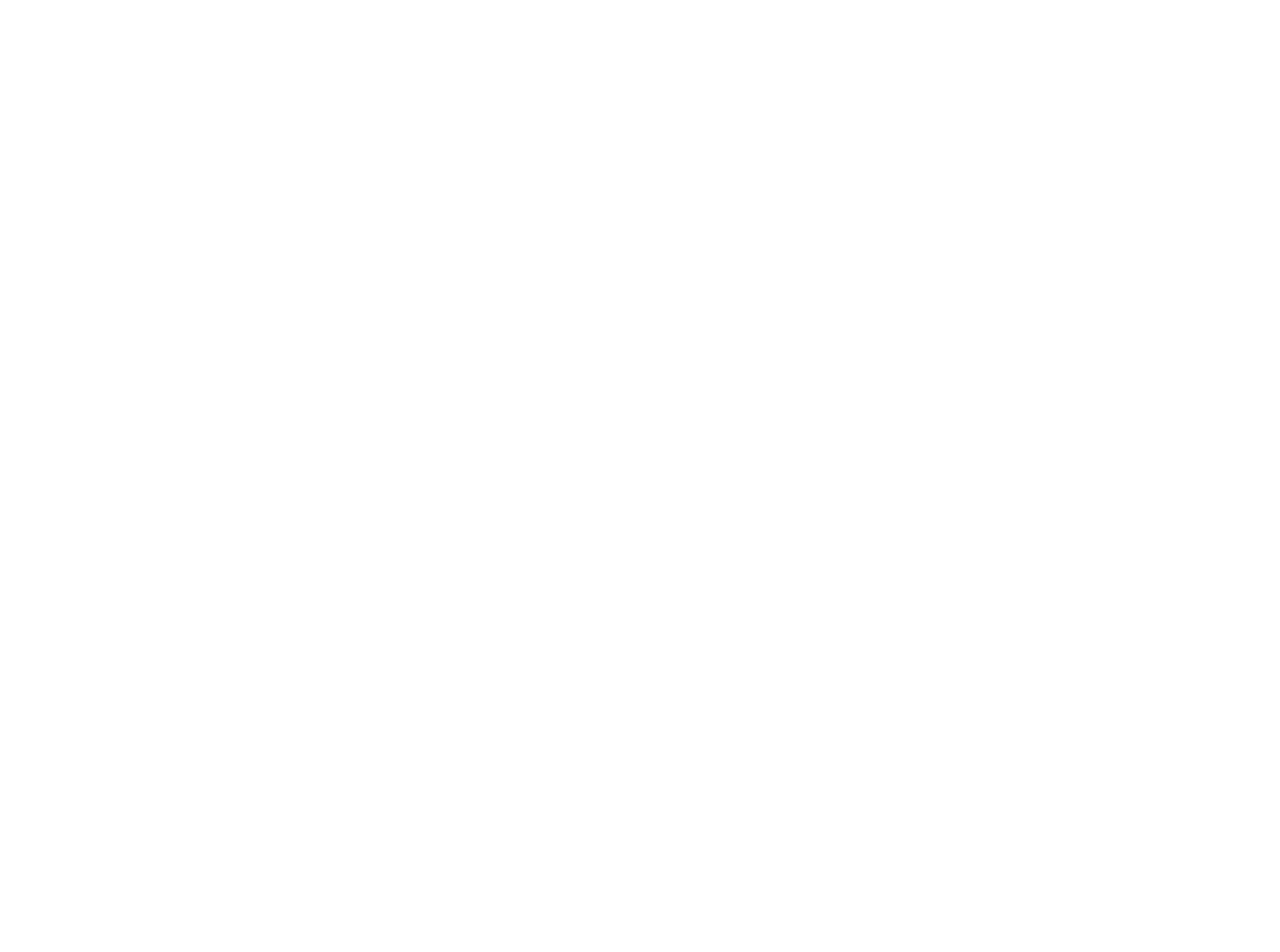
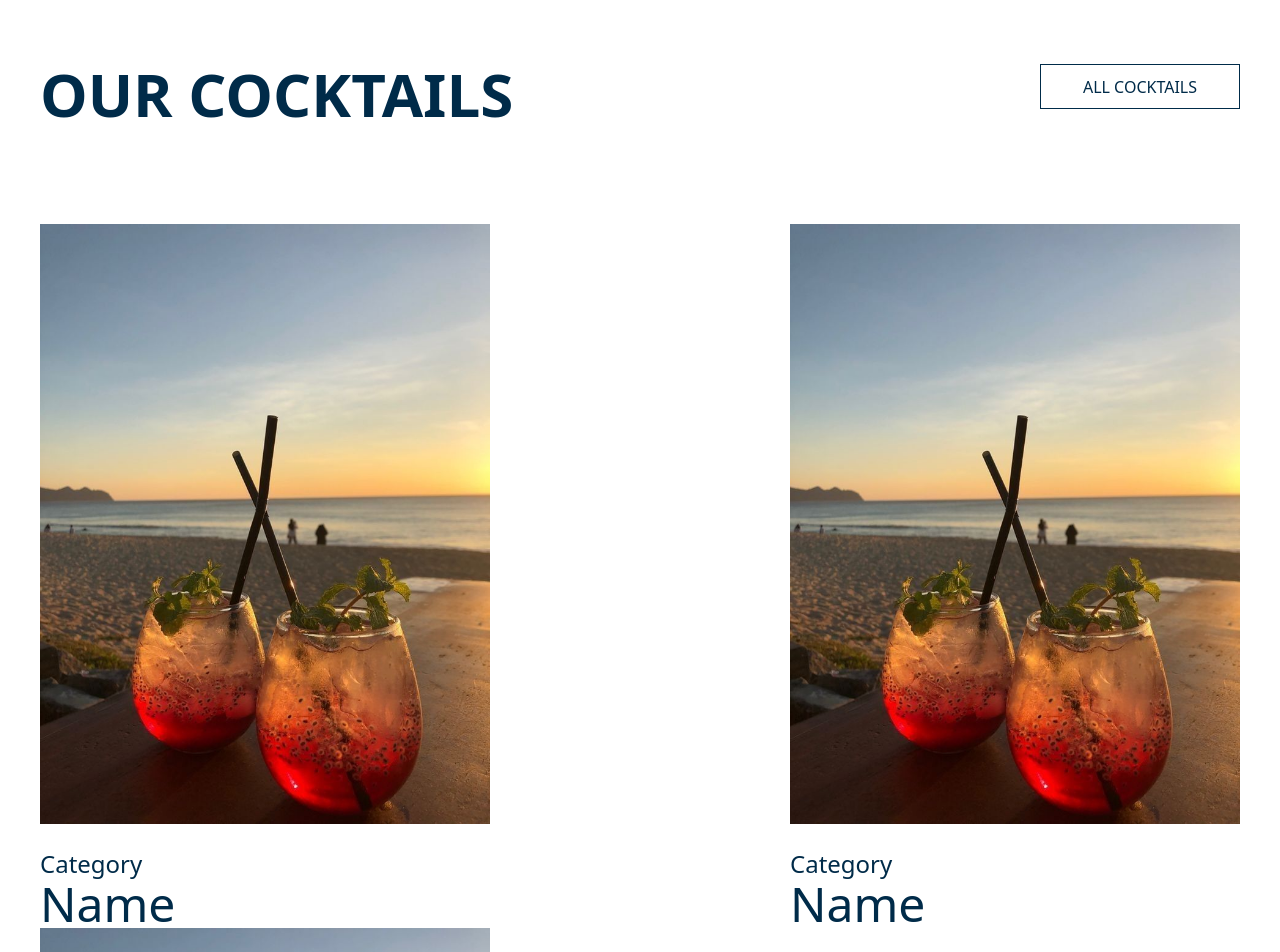
Before and after one commit to ThembaMtshelwane/summer-mixology, a React (Vite) app: page / in a window 1280 px wide. Shown: the part 60-1012 px from the top of the page. Before the commit the page ends 800 px from the top, so only its background shows below. Built offline with nearby package versions, Linux system fonts and the light colour scheme.

Commit message:
product layout

```diff
--- a/package.json
+++ b/package.json
@@ -10,6 +10,7 @@
     "preview": "vite preview"
   },
   "dependencies": {
+    "embla-carousel-react": "^8.2.0",
     "react": "^18.3.1",
     "react-dom": "^18.3.1"
   },
--- a/src/App.jsx
+++ b/src/App.jsx
@@ -1,8 +1,10 @@
 import Hero from "./components/Hero/Hero";
+import ProductSection from "./components/ProductSection/ProductSection";
 export default function App() {
   return (
     <section>
       <Hero />
+      <ProductSection />
     </section>
   );
 }
--- a/src/components/ProductSection/ProductSection.jsx
+++ b/src/components/ProductSection/ProductSection.jsx
@@ -2,7 +2,43 @@ import React from 'react'
 
 const ProductSection = () => {
   return (
-    <div>
+    <div className='w-full h-screen pt-[100px] px-10  text-[#002B49]'>
+        <div className='font-bold text-6xl flex justify-between'>
+            <h2>OUR COCKTAILS</h2>
+
+            <button className='bg-transparent w-[200px] h-[45px] border border-[#002B49] text-base hover:bg-[#002B49] hover:text-white font-medium'>
+                ALL COCKTAILS
+            </button>
+
+        </div>
+
+
+        <div className='w-full flex flex-wrap justify-between pt-[100px]'>
+            <div className='w-auto h-auto'>
+                <img src='hero/2.jpg' alt='' className='max-w-[450px] max-h-[600px]' />
+                <div className='pt-6'>
+                    <h2 className='font-extralight text-2xl'>Category</h2>
+                    <h1 className='font-medium text-5xl'>Name </h1>
+                </div>
+
+            </div>
+
+            <div className='w-auto h-auto'>
+                <img src='hero/2.jpg' alt='' className='max-w-[450px] max-h-[600px]' />
+                <div className='pt-6'>
+                    <h2 className='font-extralight text-2xl'>Category</h2>
+                    <h1 className='font-medium text-5xl'>Name </h1>
+                </div>
+            </div>
+
+            <div className='w-auto h-auto'>
+                <img src='hero/2.jpg' alt='' className='max-w-[450px] max-h-[600px]' />
+                <div className='pt-6'>
+                    <h2 className='font-extralight text-2xl'>Category</h2>
+                    <h1 className='font-medium text-5xl'>Name </h1>
+                </div>
+            </div>
+        </div>
 
     </div>
   )
```
Also changed, not shown: 1 other file (tests, documents, lock files or other folders).
